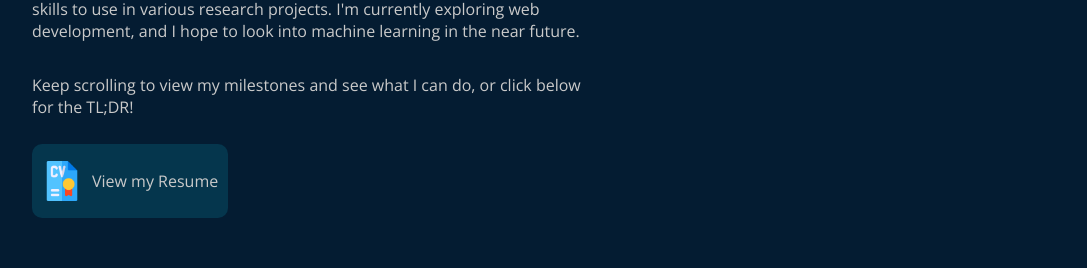
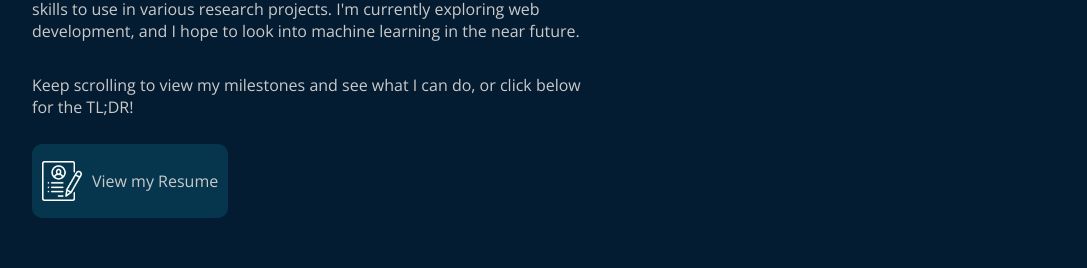
Before and after one commit to phongulus/personal-website, a React (Create React App) app: page / in a window 1280 px wide. Shown: the part 1173-1441 px from the top of the page, without its empty margins (96-1183 px from the left). Built offline with nearby package versions, Linux system fonts and the light colour scheme.

Commit message:
Some renaming. Added LinkedIn profile link, changed resume button icon

```diff
--- a/src/components/Button.css
+++ b/src/components/Button.css
@@ -19,7 +19,7 @@
   transform: scale(1.1);
 }
 
-.cv-button-wrapper {
+.resume-button-wrapper {
   display: flex;
   /* background-color: rgb(255, 219, 225); */
   /* background-color: rgb(164, 213, 255); */
@@ -40,8 +40,15 @@
   cursor: pointer;
 }
 
-.cv-button-wrapper:hover {
+.resume-button-wrapper:hover {
   transform: scale(1.1);
+}
+
+.resume-icon {
+  display: block;
+  margin: auto;
+  max-height: 40px;
+  filter: invert(1);
 }
 
 .button-content {
--- a/src/components/Button.js
+++ b/src/components/Button.js
@@ -2,7 +2,7 @@ import './Button.css'
 import React from 'react';
 import Tooltip from '@mui/material/Tooltip';
 import githubicon from '../images/github.png'
-import cvicon from '../images/cv.png';
+import resumeicon from '../images/resume.png';
 import resume from '../resume.pdf';
 
 function Button(props) {
@@ -30,12 +30,6 @@ function Icon(props) {
 
 function GitHubButton(props) {
   return (
-    // <Button
-    //   link={props.link}
-    //   icon={githubicon}
-    //   alt="GitHub"
-    //   desc="View on GitHub"
-    // />
     <a href={props.link} className='button' target="_blank" rel="noopener noreferrer">
       <div className="button-content">
         <img src={githubicon} alt={"GitHub"} className="github-button-icon" />
@@ -47,17 +41,11 @@ function GitHubButton(props) {
   )
 }
 
-function CvButton(props) {
+function ResumeButton(props) {
   return (
-    // <Button
-    //   link="https://google.com"
-    //   icon={cvicon}
-    //   alt="CV"
-    //   desc="View my Resume"
-    // />
-    <a href={resume} className='cv-button-wrapper' target="_blank" rel="noopener noreferrer">
+    <a href={resume} className='resume-button-wrapper' target="_blank" rel="noopener noreferrer">
       <div className="button-content">
-        <img src={cvicon} alt="CV" className="button-icon" />
+        <img src={resumeicon} alt="Resume" className="resume-icon" />
         <div className='button-desc'>
           <p>View my Resume</p>
         </div>
@@ -67,4 +55,4 @@ function CvButton(props) {
 }
 
 export default Button;
-export {Button, GitHubButton, Icon, CvButton};
+export {Button, GitHubButton, Icon, ResumeButton};
--- a/src/pages/About.css
+++ b/src/pages/About.css
@@ -36,7 +36,7 @@
   justify-content: center;
 }
 
-.cv-button {
+.resume-button {
   margin-top: 10px;
   display: flex;
   flex-direction: row;
@@ -75,7 +75,7 @@
     align-items: center;
   }
 
-  .cv-button {
+  .resume-button {
     margin-top: 10px;
     display: flex;
     flex-direction: row;
--- a/src/pages/About.js
+++ b/src/pages/About.js
@@ -1,7 +1,7 @@
 import './About.css';
 import profilepic from '../images/profile_pic_2.jpg';
 import Fade from 'react-reveal/Fade';
-import { CvButton } from '../components/Button';
+import { ResumeButton } from '../components/Button';
 
 function About(props) {
   return (
@@ -36,7 +36,7 @@ function About(props) {
               Keep scrolling to view my milestones and see what I can do, or click below
               for the TL;DR!
             </p>
-            <div className='cv-button'><CvButton /></div>
+            <div className='resume-button'><ResumeButton /></div>
           </div>
         </Fade>
 
--- a/src/pages/Contact.js
+++ b/src/pages/Contact.js
@@ -1,8 +1,9 @@
 import './Contact.css'
 import githubicon from '../images/github.png';
-// import linkedinicon from '../images/linkedin.png';
+import linkedinicon from '../images/linkedin.png';
 import mailicon from '../images/email.png';
 import cvicon from '../images/resume.png';
+import resume from '../resume.pdf';
 
 function Contact(props) {
   return (
@@ -20,18 +21,18 @@ function Contact(props) {
         </p>
 
         <div className='contact-buttons'>
-          <a href="https://github.com">
+          <a href={resume} target="_blank" rel="noopener noreferrer">
               <img src={cvicon} alt='github' className='contact-icon' />
           </a>
-          <a href="https://github.com/phongulus">
+          <a href="https://github.com/phongulus" target="_blank" rel="noopener noreferrer">
             <img src={githubicon} alt='github' className='contact-icon' />
           </a>
-          <a href="mailto:phongnguyen.le@u.yale-nus.edu.sg">
+          <a href="mailto:phongnguyen.le@u.yale-nus.edu.sg" target="_blank" rel="noopener noreferrer">
             <img src={mailicon} alt='github' className='contact-icon' />
           </a>
-          {/* <a href="https://github.com">
+          <a href="https://www.linkedin.com/in/lnphong/">
             <img src={linkedinicon} alt='github' className='contact-icon' />
-          </a> */}
+          </a>
         </div>
 
       </div>
```
